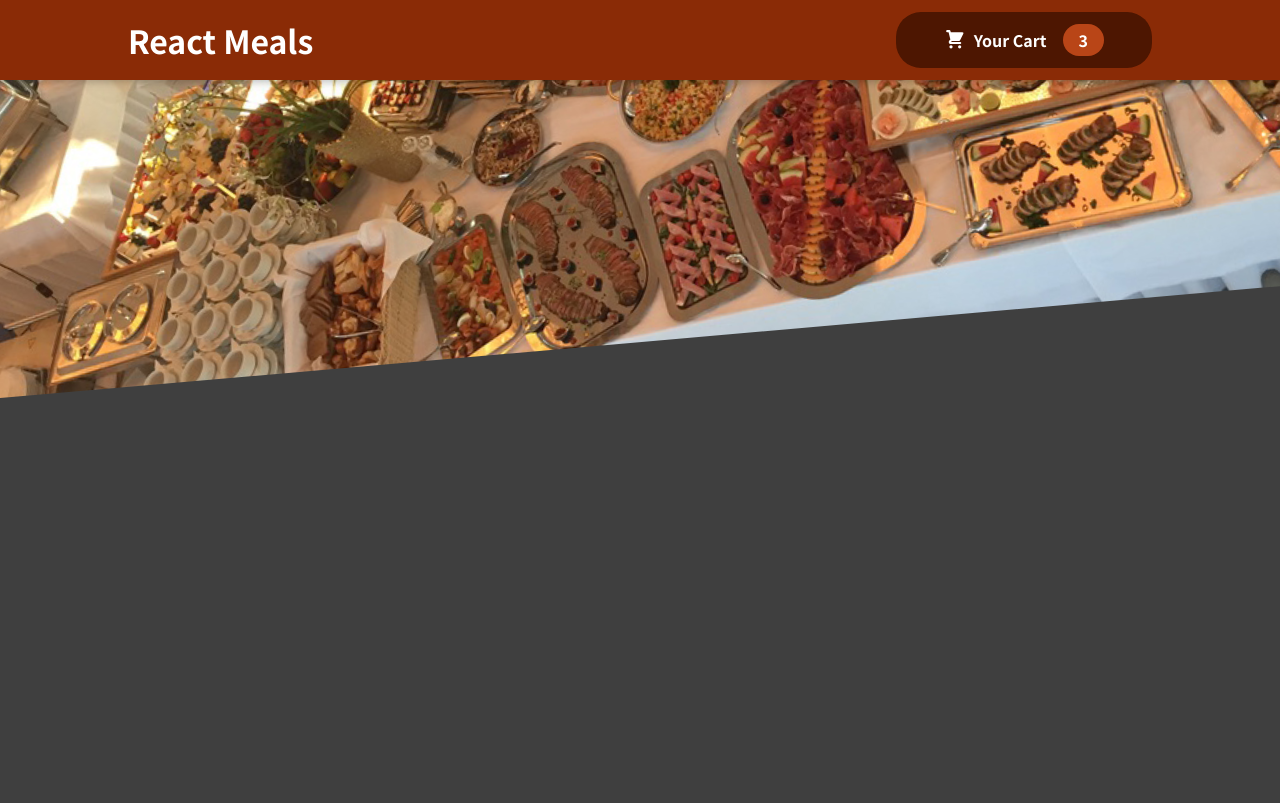
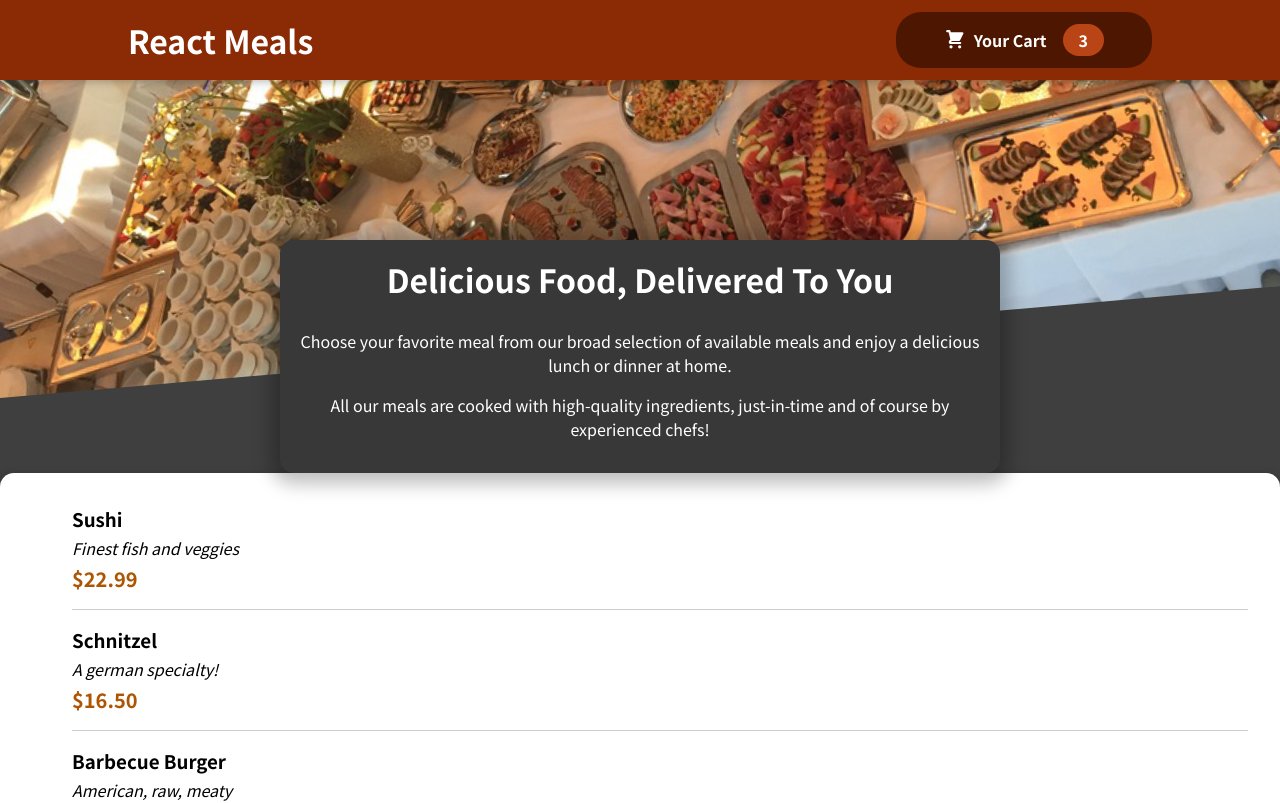
Before and after one commit to pszerszen/food-order-app, a JavaScript app: page / in a window 1280 px wide. Shown: the top 803 px of the page. Built offline with nearby package versions, Linux system fonts and the light colour scheme.

Commit message:
displaying meals

```diff
--- a/src/App.js
+++ b/src/App.js
@@ -1,9 +1,11 @@
 import Header from "./components/Layout/Header";
+import Meals  from "./components/Meals/Meals";
 
 function App() {
   return (
       <>
         <Header/>
+        <main><Meals/></main>
       </>
   );
 }
--- /dev/null
+++ b/src/components/Meals/AvailableMeals.js
@@ -0,0 +1,41 @@
+import {v4 as uuid} from "uuid";
+import Card         from "../UI/Card";
+import MealItem     from "./MealItem/MealItem";
+
+const DUMMY_MEALS = [
+  {
+    id: uuid(),
+    name: 'Sushi',
+    description: 'Finest fish and veggies',
+    price: 22.99,
+  },
+  {
+    id: uuid(),
+    name: 'Schnitzel',
+    description: 'A german specialty!',
+    price: 16.5,
+  },
+  {
+    id: uuid(),
+    name: 'Barbecue Burger',
+    description: 'American, raw, meaty',
+    price: 12.99,
+  },
+  {
+    id: uuid(),
+    name: 'Green Bowl',
+    description: 'Healthy...and green...',
+    price: 18.99,
+  },
+];
+
+const AvailableMeals = () => <section>
+  <Card>
+    <ul>
+      {DUMMY_MEALS.map(it =>
+          <MealItem key={it.id} name={it.name} description={it.description} price={it.price}/>)}
+    </ul>
+  </Card>
+</section>;
+
+export default AvailableMeals;
--- /dev/null
+++ b/src/components/Meals/MealItem/MealItem.js
@@ -0,0 +1,15 @@
+import styles from "./MealItem.module.css";
+
+const MealItem = props =>
+    <li className={styles.meal}>
+      <div>
+        <h3>{props.name}</h3>
+        <div className={styles.description}>{props.description}</div>
+        <div className={styles.price}>${props.price.toFixed(2)}</div>
+      </div>
+      <div>
+
+      </div>
+    </li>;
+
+export default MealItem;
--- /dev/null
+++ b/src/components/Meals/MealItem/MealItem.module.css
@@ -0,0 +1,22 @@
+.meal {
+    display: flex;
+    justify-content: space-between;
+    margin: 1rem;
+    padding-bottom: 1rem;
+    border-bottom: 1px solid #ccc;
+}
+
+.meal h3 {
+    margin: 0 0 0.25rem 0;
+}
+
+.description {
+    font-style: italic;
+}
+
+.price {
+    margin-top: 0.25rem;
+    font-weight: bold;
+    color: #ad5502;
+    font-size: 1.25rem;
+}
--- /dev/null
+++ b/src/components/Meals/Meals.js
@@ -0,0 +1,10 @@
+import AvailableMeals from "./AvailableMeals";
+import MealsSummary   from "./MealsSummary";
+
+const Meals = () =>
+    <>
+      <MealsSummary/>
+      <AvailableMeals/>
+    </>;
+
+export default Meals;
--- /dev/null
+++ b/src/components/Meals/MealsSummary.js
@@ -0,0 +1,16 @@
+import classes from './MealsSummary.module.css';
+
+const MealsSummary = () =>
+    <section className={classes.summary}>
+      <h2>Delicious Food, Delivered To You</h2>
+      <p>
+        Choose your favorite meal from our broad selection of available meals
+        and enjoy a delicious lunch or dinner at home.
+      </p>
+      <p>
+        All our meals are cooked with high-quality ingredients, just-in-time and
+        of course by experienced chefs!
+      </p>
+    </section>;
+
+export default MealsSummary;
--- /dev/null
+++ b/src/components/Meals/MealsSummary.module.css
@@ -0,0 +1,18 @@
+.summary {
+    text-align: center;
+    max-width: 45rem;
+    width: 90%;
+    margin: auto;
+    margin-top: -10rem;
+    position: relative;
+    background-color: #383838;
+    color: white;
+    border-radius: 14px;
+    padding: 1rem;
+    box-shadow: 0 1px 18px 10px rgba(0, 0, 0, 0.25);
+}
+
+.summary h2 {
+    font-size: 2rem;
+    margin-top: 0;
+}
--- /dev/null
+++ b/src/components/UI/Card.js
@@ -0,0 +1,8 @@
+import styles from "./Card.module.css";
+
+const Card = props =>
+    <div className={`${styles.card} ${props.className}`}>
+        {props.children}
+    </div>;
+
+export default Card;
--- /dev/null
+++ b/src/components/UI/Card.module.css
@@ -0,0 +1,6 @@
+.card {
+    padding: 1rem;
+    box-shadow: 0 2px 8px rgba(0, 0, 0, 0.25);
+    border-radius: 14px;
+    background-color: white;
+}
```
Also changed, not shown: src/components/Meals/AvailableMeals.module.css (added, +24 -0 lines).
